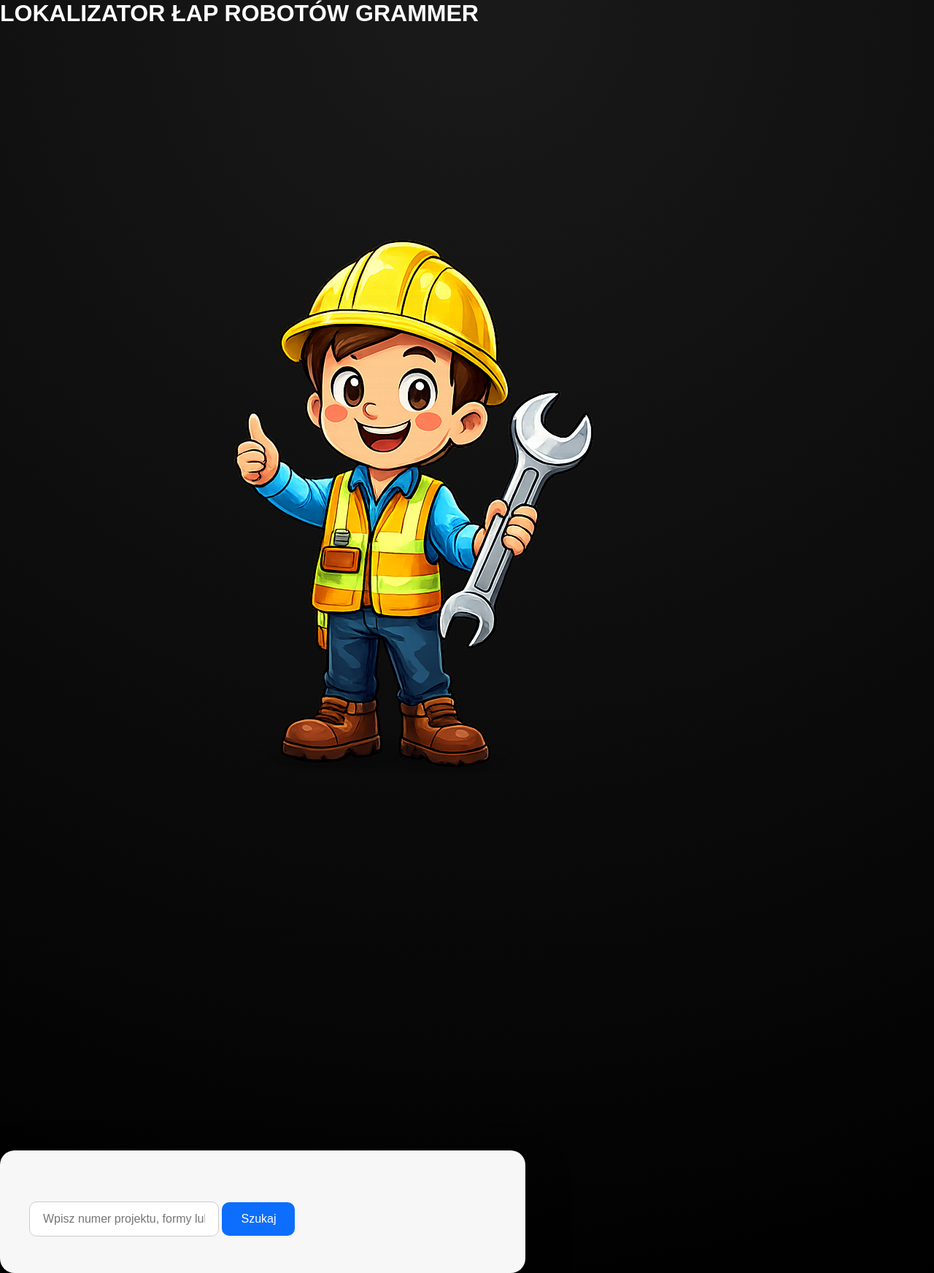
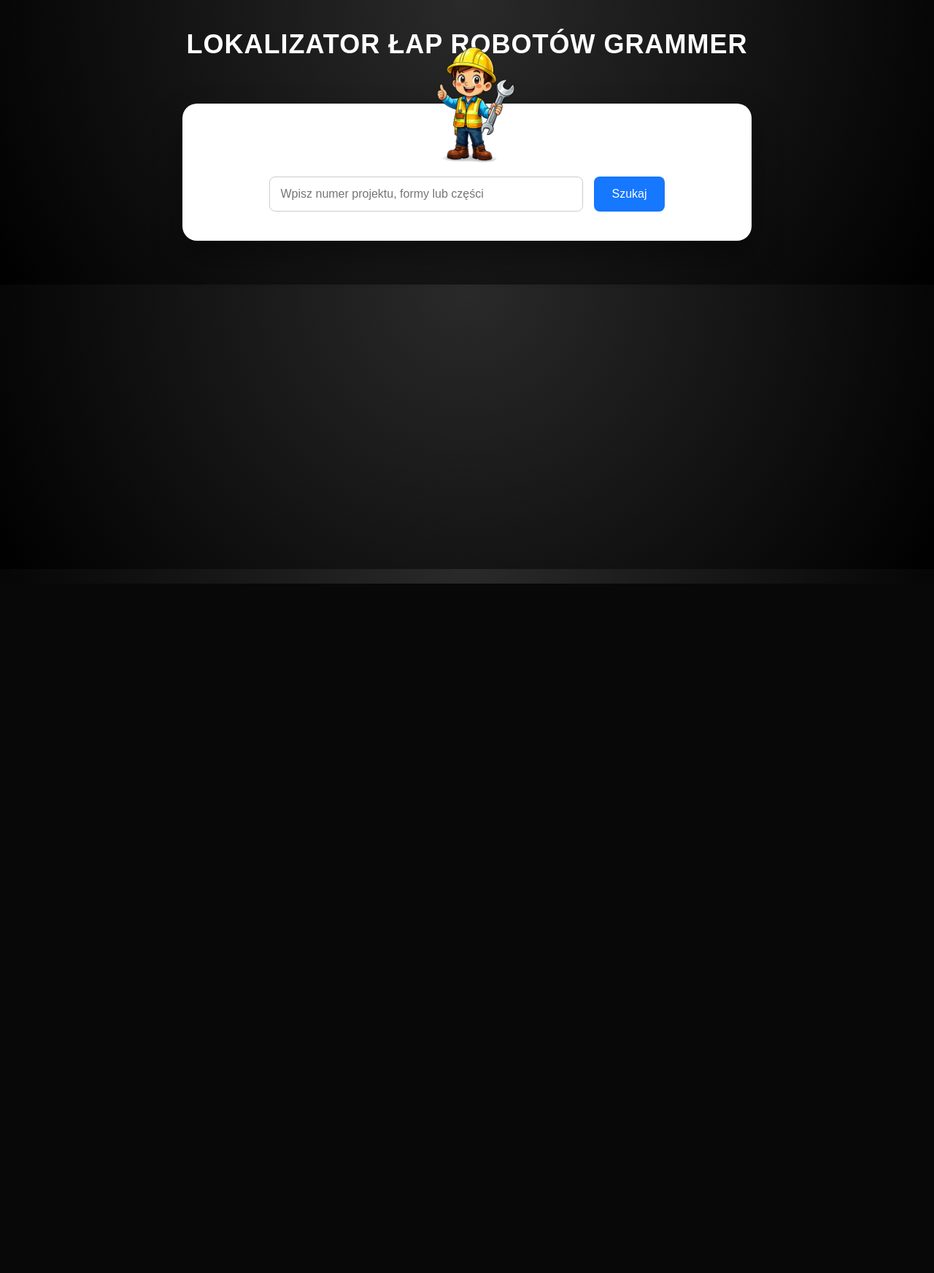
Before and after one commit to zmech23/lokalizator-lap-robotow-grammer, a Flask app: page / in a window 1280 px wide. Shown: the whole page at 73% size. After the commit the page ends 800 px from the top, so only its background shows below. Run offline with Flask 3, Linux system fonts and the light colour scheme; parts of the project's set-up code (start-up, migrations or seed data) failed here and were passed over.

Commit message:
Update style.css

```diff
--- a/static/style.css
+++ b/static/style.css
@@ -1,95 +1,84 @@
-* {
-    box-sizing: border-box;
+body {
     margin: 0;
-    padding: 0;
-    font-family: Arial, Helvetica, sans-serif;
-}
-
-body {
-    min-height: 100vh;
-    background: radial-gradient(circle at top, #1a1a1a, #000000);
-    color: #fff;
-}
-
-/* CAŁA STRONA */
-.page-wrapper {
-    min-height: 100vh;
-    display: flex;
-    flex-direction: column;
-    align-items: center;
-    padding-top: 60px;
-}
-
-/* TYTUŁ */
-.main-title {
-    font-size: 32px;
-    font-weight: bold;
-    letter-spacing: 1px;
-    margin-bottom: 60px;
+    font-family: Arial, sans-serif;
+    background: radial-gradient(circle at top, #2a2a2a, #000);
+    color: white;
     text-align: center;
 }
 
-/* BIAŁA RAMKA */
-.search-box {
-    position: relative;
-    background: rgba(255, 255, 255, 0.97);
-    padding: 70px 40px 50px;
-    border-radius: 20px;
-    width: 100%;
-    max-width: 720px;
-    box-shadow: 0 25px 60px rgba(0,0,0,0.45);
+/* Tytuł */
+.title {
+    margin-top: 40px;
+    font-size: 36px;
+    letter-spacing: 1px;
 }
 
-/* TECHNIK */
-.hero-inside {
+/* Główna biała ramka */
+.card {
+    margin: 60px auto;
+    background: white;
+    width: 700px;
+    padding: 60px 40px 40px;
+    border-radius: 20px;
+    box-shadow: 0 20px 40px rgba(0,0,0,0.4);
+    position: relative;
+}
+
+/* Technik */
+.technik {
+    width: 220px;
     position: absolute;
-    top: -180px;
+    top: -140px;
     left: 50%;
     transform: translateX(-50%);
-    width: 360px;
-    max-width: 90%;
-    z-index: 5;
 }
 
-/* FORMULARZ */
-.search-box form {
+/* Wyszukiwarka */
+.search-box {
     display: flex;
-    gap: 12px;
     justify-content: center;
-    flex-wrap: wrap;
-    margin-top: 20px;
+    gap: 15px;
+    margin-top: 40px;
 }
 
 .search-box input {
-    flex: 1;
-    min-width: 260px;
-    padding: 14px 18px;
+    width: 400px;
+    padding: 14px;
     font-size: 16px;
-    border-radius: 10px;
+    border-radius: 8px;
     border: 1px solid #ccc;
 }
 
 .search-box button {
-    padding: 14px 26px;
+    padding: 14px 24px;
     font-size: 16px;
-    border-radius: 10px;
+    background: #1677ff;
+    color: white;
     border: none;
+    border-radius: 8px;
     cursor: pointer;
-    background: #0d6efd;
-    color: #fff;
-    transition: background 0.2s ease;
 }
 
 .search-box button:hover {
-    background: #084298;
+    background: #125fd1;
 }
 
-/* WYNIKI */
-#results {
-    margin-top: 40px;
-    width: 100%;
-    max-width: 900px;
-    color: #fff;
+/* Wyniki */
+.results {
+    width: 90%;
+    margin: 40px auto;
+    background: white;
+    color: black;
+    padding: 20px;
+    border-radius: 12px;
 }
 
+table {
+    width: 100%;
+    border-collapse: collapse;
 }
+
+th, td {
+    padding: 8px;
+    border: 1px solid #ccc;
+}
```
